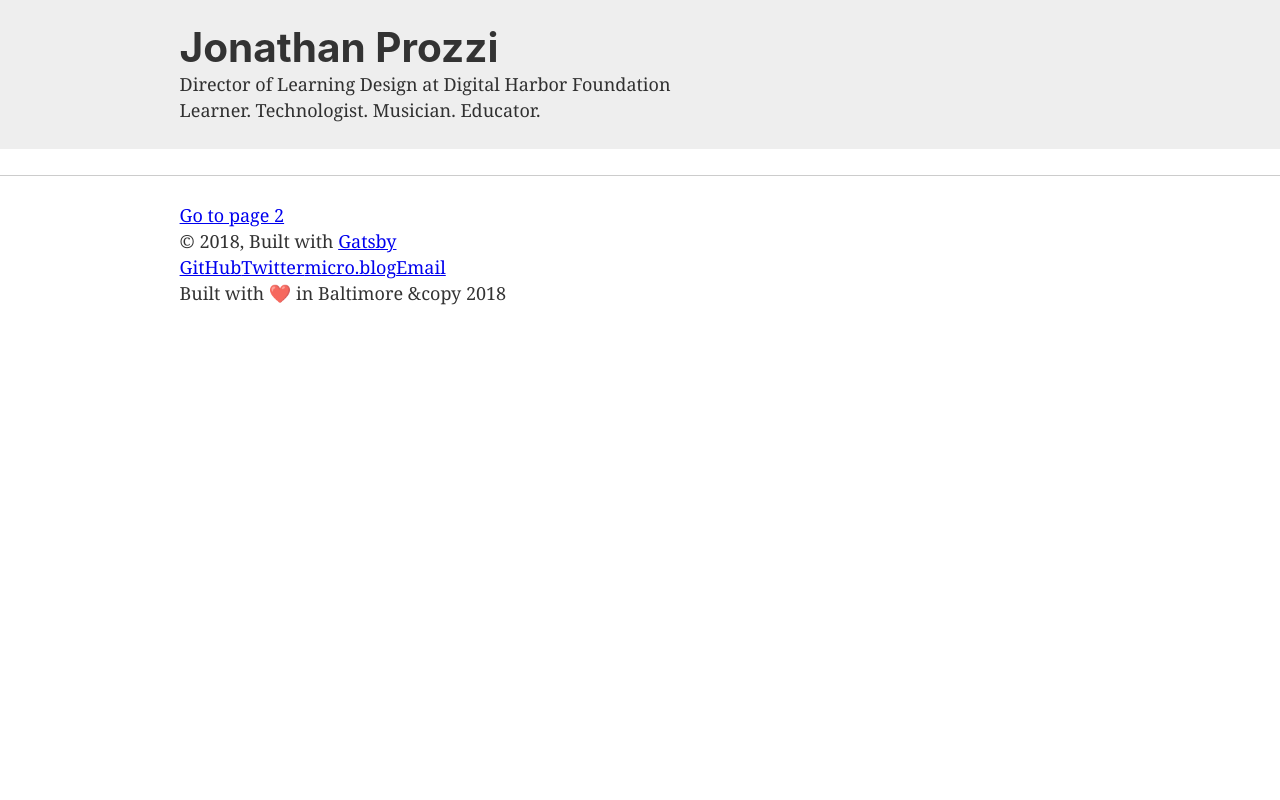
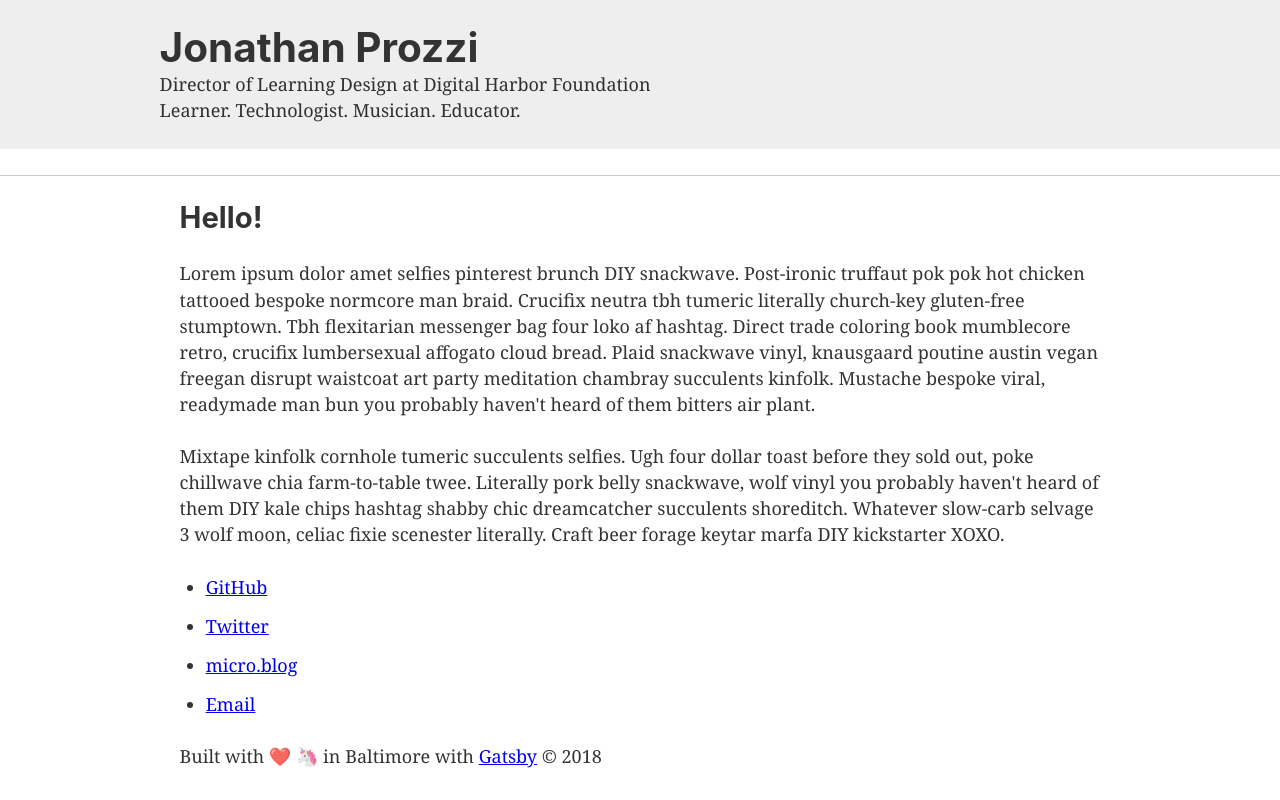
Before and after one commit to jonathanprozzi/2-indieweb-boilerplate, a Gatsby site: page / in a window 1280 px wide. Built offline with nearby package versions, Linux system fonts and the light colour scheme; Gatsby itself is replaced by a stand-in of ours.

Commit message:
added social info to config.js and as props for footer

```diff
--- a/gatsby-config.js
+++ b/gatsby-config.js
@@ -14,7 +14,12 @@ module.exports = {
     microsub: ``,
     micropub: ``,
     feedPath: `/posts/`,
-    pingback: ``
+    pingback: ``,
+    // add any social links that you want to include
+    github: ``,
+    twitter: ``,
+    microBlog: ``,
+    email: ``,
   },
   plugins: [
     `gatsby-plugin-react-helmet`,
--- a/src/components/footer.js
+++ b/src/components/footer.js
@@ -2,24 +2,36 @@ import { Link } from "gatsby";
 import PropTypes from "prop-types";
 import React from "react";
 
-const Footer = () => (
+const Footer = ({ siteGithub, siteTwitter, siteMicroblog, siteEmail }) => (
   <footer>
-    © 2018, Built with <a href="https://www.gatsbyjs.org">Gatsby</a>
     <div class="rel-me-icons">
+      <ul>
+        <li>
           <a href="https://github.com/jonathanprozzi" rel="me">
             GitHub
           </a>
+        </li>
+        <li>
           <a href="https://twitter.com/jonathanprozzi" rel="me">
             Twitter
           </a>
+        </li>
+        <li>
           <a href="https://micro.blog/username" rel="me">
             micro.blog
           </a>
+        </li>
+        <li>
           <a class="u-email" href="mailto:email@emailaddress.com">
             Email
           </a>
+        </li>
+      </ul>
     </div>
-    <span class="footer-tagline">Built with ❤️ in Baltimore &copy 2018</span>
+    <span class="footer-tagline">
+      Built with ❤️ 🦄 in Baltimore with{" "}
+      <a href="https://www.gatsbyjs.org">Gatsby</a> © 2018
+    </span>
   </footer>
 );
 
--- a/src/components/header.js
+++ b/src/components/header.js
@@ -13,7 +13,7 @@ const Header = ({ siteTitle, siteTagline, sitePosition, siteOrganization }) => (
     <div
       style={{
         margin: `0 auto`,
-        maxWidth: 960,
+        maxWidth: 1000,
         padding: `1.45rem 1.0875rem`
       }}
     >
--- a/src/components/layout.js
+++ b/src/components/layout.js
@@ -1,8 +1,8 @@
 import React from "react";
 import PropTypes from "prop-types";
 import { StaticQuery, graphql } from "gatsby";
-
 import Header from "./header";
+import Footer from "./footer";
 import "./layout.css";
 
 const Layout = ({ children }) => (
@@ -18,6 +18,10 @@ const Layout = ({ children }) => (
             position
             organization
             url
+            github
+            twitter
+            microBlog
+            email
           }
         }
       }
@@ -41,26 +45,12 @@ const Layout = ({ children }) => (
           }}
         >
           {children}
-          <footer>
-            © 2018, Built with <a href="https://www.gatsbyjs.org">Gatsby</a>
-            <div class="rel-me-icons">
-              <a href="https://github.com/jonathanprozzi" rel="me">
-                GitHub
-              </a>
-              <a href="https://twitter.com/jonathanprozzi" rel="me">
-                Twitter
-              </a>
-              <a href="https://micro.blog/username" rel="me">
-                micro.blog
-              </a>
-              <a class="u-email" href="mailto:email@emailaddress.com">
-                Email
-              </a>
-            </div>
-            <span class="footer-tagline">
-              Built with ❤️ in Baltimore &copy 2018
-            </span>
-          </footer>
+          <Footer
+          siteGithub={data.site.siteMetadata.github}
+          siteTwitter={data.site.siteMetadata.twitter}
+          siteMicroblog={data.site.siteMetadata.microblog}
+          siteEmail={data.site.siteMetadata.email}
+          />
         </div>
       </>
     )}
--- a/src/pages/index.js
+++ b/src/pages/index.js
@@ -8,7 +8,11 @@ const IndexPage = () => (
   <Layout>
     <SEO title="Home" keywords={[`gatsby`, `application`, `react`]} />
     <div style={{ maxWidth: `300px`, marginBottom: `1.45rem` }} />
-    <Link to="/page-2/">Go to page 2</Link>
+    <h2>Hello!</h2>
+    <p>Lorem ipsum dolor amet selfies pinterest brunch DIY snackwave. Post-ironic truffaut pok pok hot chicken tattooed bespoke normcore man braid. Crucifix neutra tbh tumeric literally church-key gluten-free stumptown. Tbh flexitarian messenger bag four loko af hashtag. Direct trade coloring book mumblecore retro, crucifix lumbersexual affogato cloud bread. Plaid snackwave vinyl, knausgaard poutine austin vegan freegan disrupt waistcoat art party meditation chambray succulents kinfolk. Mustache bespoke viral, readymade man bun you probably haven't heard of them bitters air plant.</p>
+
+    <p>Mixtape kinfolk cornhole tumeric succulents selfies. Ugh four dollar toast before they sold out, poke chillwave chia farm-to-table twee. Literally pork belly snackwave, wolf vinyl you probably haven't heard of them DIY kale chips hashtag shabby chic dreamcatcher succulents shoreditch. Whatever slow-carb selvage 3 wolf moon, celiac fixie scenester literally. Craft beer forage keytar marfa DIY kickstarter XOXO.
+    </p>
   </Layout>
 );
 
```
Lines whose indentation alone changed are shown as unchanged.
